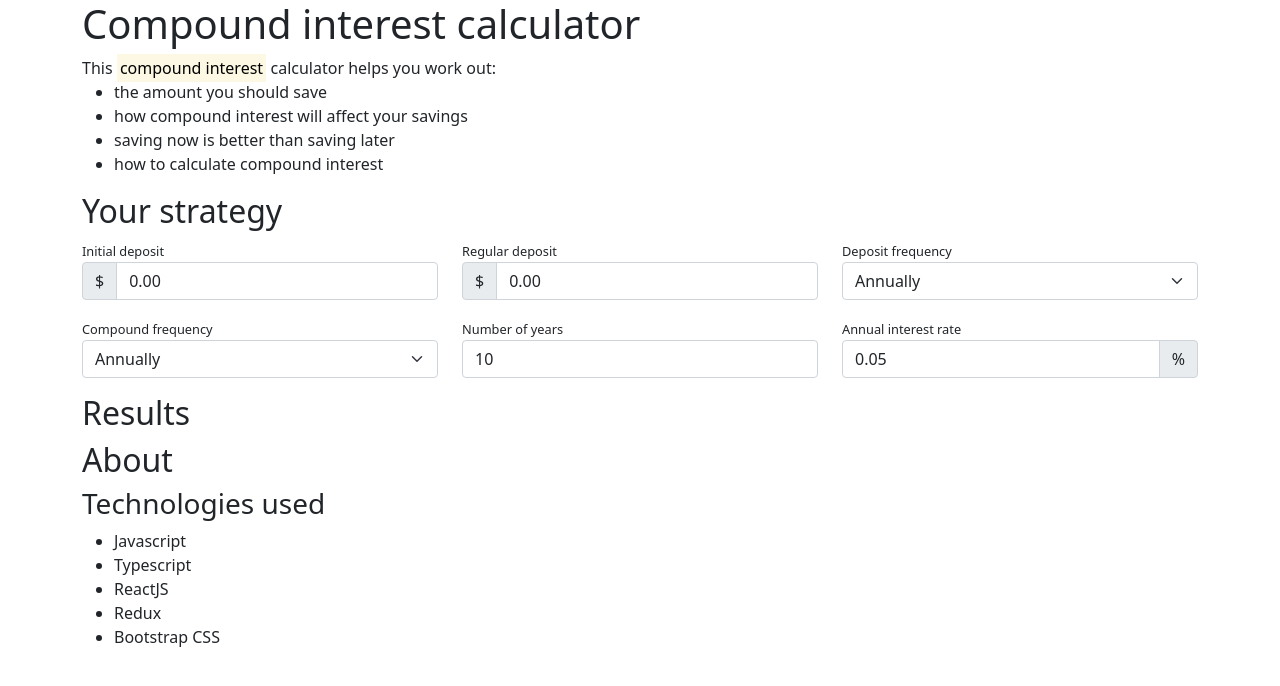
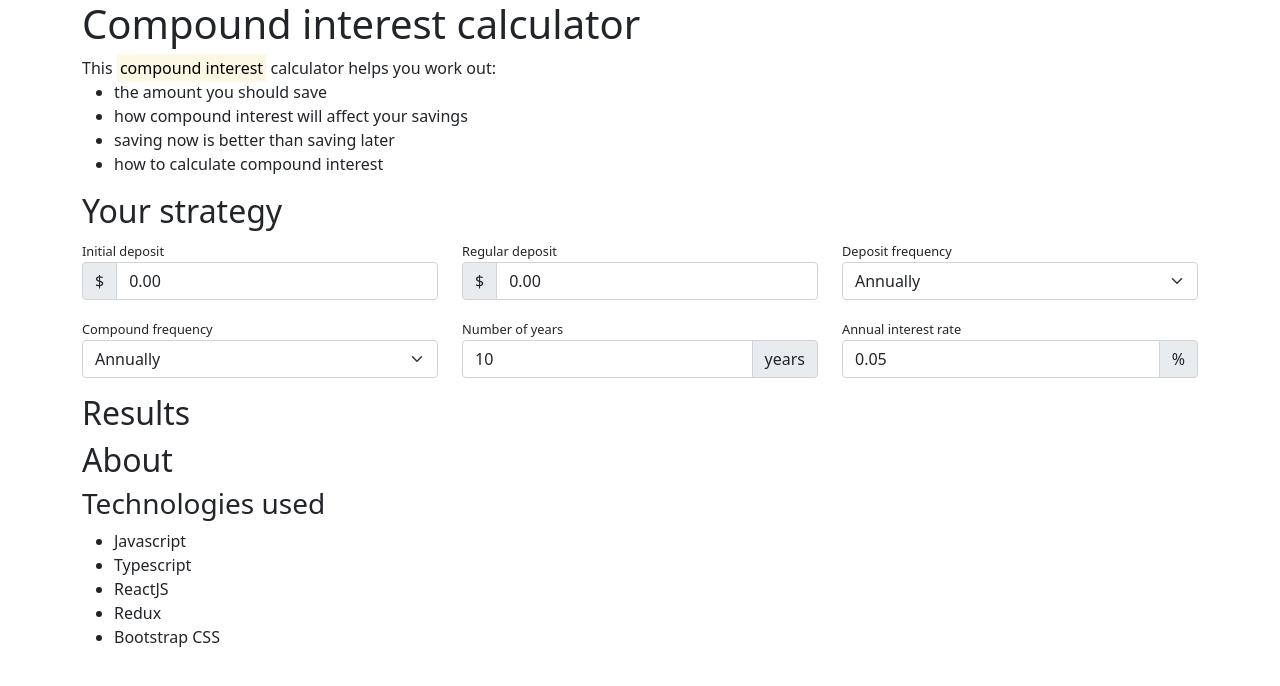
Before and after one commit to lkdm/compoundinterest-react, a React (Create React App) app: page / in a window 1280 px wide. Shown: the top 686 px of the page. Built offline with nearby package versions, Linux system fonts and the light colour scheme.

Commit message:
Add "years" label append to years text field.

```diff
--- a/src/components/calculator/Form.tsx
+++ b/src/components/calculator/Form.tsx
@@ -32,7 +32,7 @@ const Form: React.FC<Props> = ({handleSubmit, strategy}) => {
           <DropDownInput name="compoundFrequency" label="Compound frequency" options={compoundFrequency} handleSubmit={handleSubmit} />
         </div>
         <div className="col">
-          <TextInput name="numberOfYears" label="Number of years" onSubmit={handleSubmit} value={strategy.numberOfYears} />
+          <TextInput name="numberOfYears" label="Number of years" onSubmit={handleSubmit} value={strategy.numberOfYears} append="years" />
         </div>
         <div className="col">
           <TextInput name="annualInterestRate" label="Annual interest rate" append="%" onSubmit={handleSubmit} value={(strategy.annualInterestRate/100).toFixed(2)} />
```
